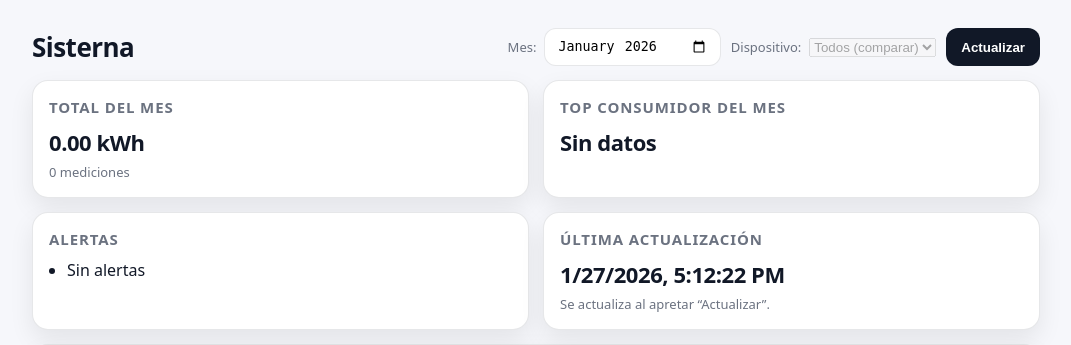
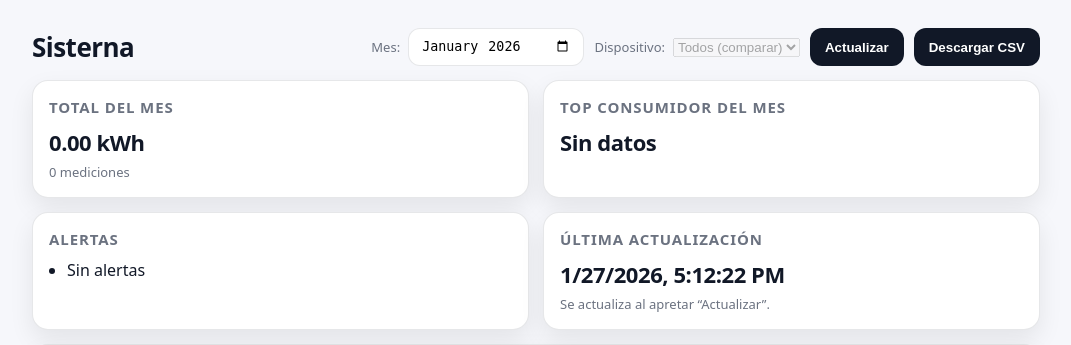
Before and after one commit to EcoWatt-Plataform/iot-energy-monitoring-platform, a Flask app: page / in a window 1280 px wide. Shown: the top 345 px of the page, without its empty margins (104-1175 px from the left). Run offline with Flask 3, Linux system fonts and the light colour scheme; data that the repository does not hold is empty; parts of the project's set-up code (start-up, migrations or seed data) failed here and were passed over.

Commit message:
feat: export measurements CSV + download buttons

```diff
--- a/backend/app/templates/index.html
+++ b/backend/app/templates/index.html
@@ -21,6 +21,7 @@
           </select>
         </label>
         <button id="refresh">Actualizar</button>
+        <button id="downloadCsv">Descargar CSV</button>
       </div>
     </header>
 
```
